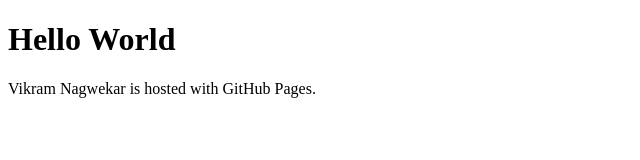
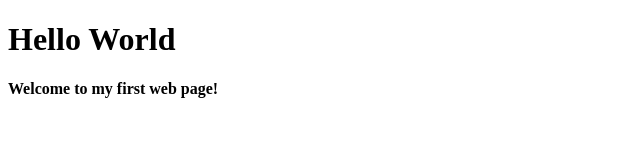
Before and after one commit to vikramcnagwekar/vikramcnagwekar.github.io, a plain HTML site: page index.html in a window 1280 px wide. Shown: the whole page, without its empty margins (0-640 px from the left). Drawn offline with Linux system fonts and the light colour scheme.

Commit message:
Update index.html

```diff
--- a/index.html
+++ b/index.html
@@ -2,6 +2,6 @@
 <html>
 <body>
 <h1>Hello World</h1>
-<p>Vikram Nagwekar is hosted with GitHub Pages.</p>
+  <p><b>Welcome to my first web page!</b></p>
 </body>
 </html>
```
